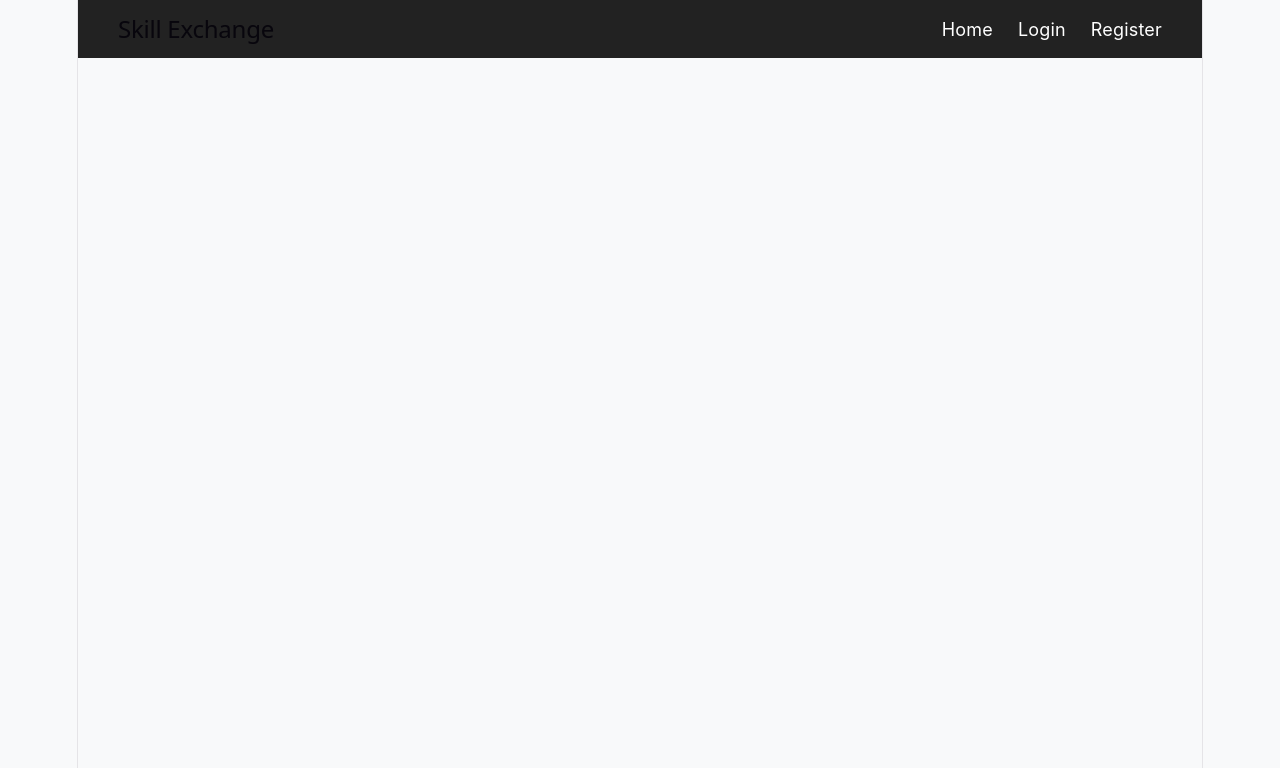
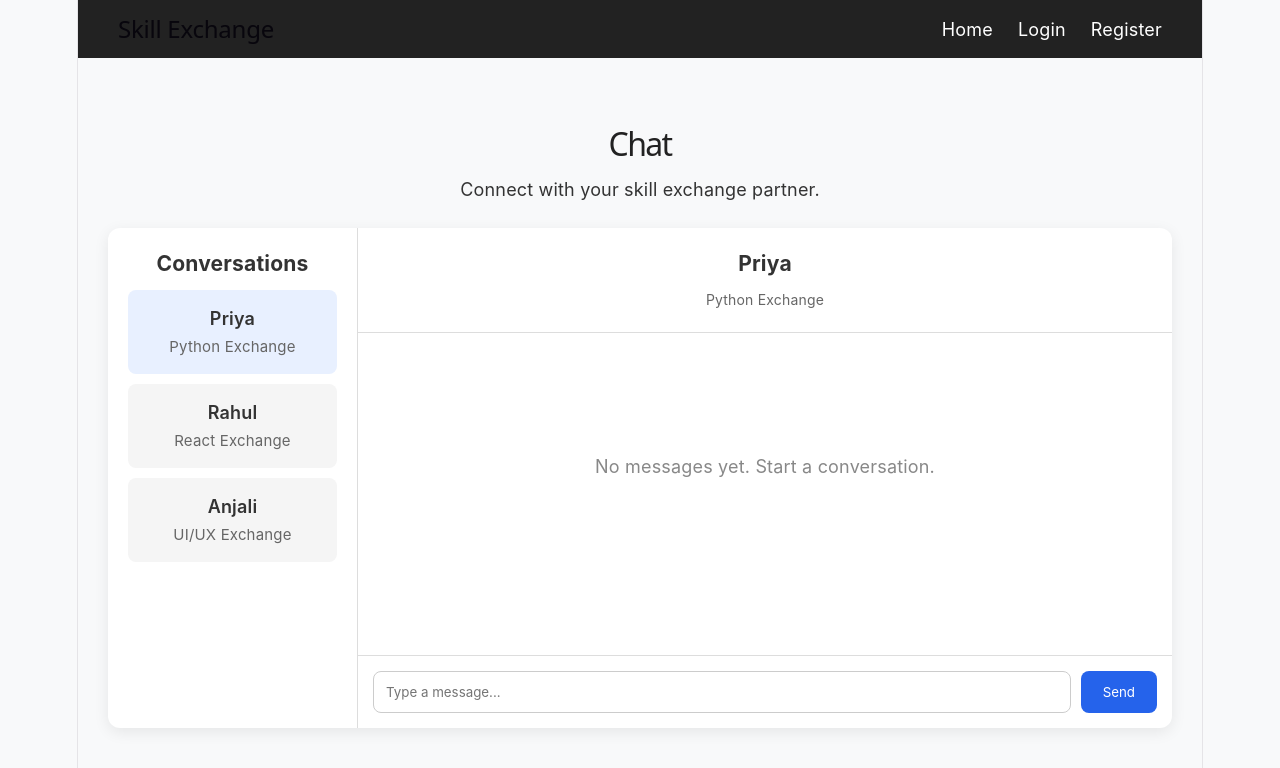
Before and after one commit to vijsanya27-afk/DEVOPS-2026-CS-E-15, a React (Vite) app: page /exchange/chat in a window 1280 px wide. Shown: the top 768 px of the page. Built offline with nearby package versions, Linux system fonts and the light colour scheme.

Commit message:
Day 8: Register + skills + chat shell

```diff
--- a/src/App.jsx
+++ b/src/App.jsx
@@ -11,7 +11,7 @@ import Profile from "./pages/Profile";
 import Skills from "./pages/Skills";
 import Search from "./pages/Search";
 import Reviews from "./pages/Reviews";
-
+import Chat from "./exchange/pages/Chat";
 import Requests from "./exchange/pages/Requests";
 import ExchangeHome from "./exchange/pages/ExchangeHome";
 import ExchangeRequest from "./exchange/pages/ExchangeRequest";
@@ -41,6 +41,7 @@ function App() {
         <Route path="/exchange/request" element={<ExchangeRequest />} />
         <Route path="/exchange/history" element={<ExchangeHistory />} />
         <Route path="/exchange/status" element={<ExchangeStatus />} />
+        <Route path="/exchange/chat" element={<Chat />} />
         </Routes>
     </BrowserRouter>
   );
--- /dev/null
+++ b/src/exchange/pages/Chat.css
@@ -0,0 +1,146 @@
+.chat-page {
+    padding: 30px;
+  }
+
+  .chat-header {
+    margin-bottom: 25px;
+  }
+
+  .chat-header h1 {
+    margin-bottom: 8px;
+  }
+
+  .chat-container {
+    display: grid;
+    grid-template-columns: 250px 1fr;
+    min-height: 500px;
+    background: #ffffff;
+    border-radius: 12px;
+    overflow: hidden;
+    box-shadow: 0 4px 15px rgba(0, 0, 0, 0.08);
+  }
+
+  .chat-users {
+    padding: 20px;
+    border-right: 1px solid #ddd;
+  }
+
+  .chat-user {
+    padding: 15px;
+    margin-top: 10px;
+    border-radius: 8px;
+    cursor: pointer;
+    background: #f5f5f5;
+  }
+
+  .chat-user.active {
+    background: #e8f0ff;
+  }
+
+  .chat-user span {
+    display: block;
+    font-weight: 600;
+  }
+
+  .chat-user small {
+    color: #666;
+  }
+
+  .chat-box {
+    display: flex;
+    flex-direction: column;
+  }
+
+  .chat-box-header {
+    padding: 20px;
+    border-bottom: 1px solid #ddd;
+  }
+
+  .chat-box-header h3 {
+    margin: 0 0 5px;
+  }
+
+  .chat-box-header span {
+    color: #666;
+    font-size: 14px;
+  }
+
+  .messages {
+    flex: 1;
+    padding: 20px;
+    min-height: 300px;
+  }
+
+  .empty-chat {
+    text-align: center;
+    color: #888;
+    margin-top: 100px;
+  }
+
+  .message {
+    max-width: 70%;
+    margin-bottom: 12px;
+    padding: 10px 14px;
+    border-radius: 10px;
+    background: #e8f0ff;
+  }
+
+  .message span {
+    font-size: 12px;
+    font-weight: 600;
+  }
+
+  .message p {
+    margin: 5px 0 0;
+  }
+
+  .own-message {
+    margin-left: auto;
+  }
+
+  .message-form {
+    display: flex;
+    gap: 10px;
+    padding: 15px;
+    border-top: 1px solid #ddd;
+  }
+
+  .message-form input {
+    flex: 1;
+    padding: 12px;
+    border: 1px solid #ccc;
+    border-radius: 8px;
+  }
+
+  .message-form button {
+    padding: 12px 22px;
+    border: none;
+    border-radius: 8px;
+    cursor: pointer;
+    background: #2563eb;
+    color: white;
+  }
+
+  @media (max-width: 700px) {
+    .chat-container {
+      grid-template-columns: 1fr;
+    }
+
+    .chat-users {
+      border-right: none;
+      border-bottom: 1px solid #ddd;
+    }
+
+    .message-form {
+      flex-direction: column;
+    }
+  }
+  .chat-header h1 {
+    color: #222 !important;
+    font-size: 32px;
+    margin-bottom: 8px;
+  }
+
+  .chat-header p {
+    color: #333 !important;
+  }
--- /dev/null
+++ b/src/exchange/pages/Chat.jsx
@@ -0,0 +1,144 @@
+import { useState } from "react";
+import ExchangeLayout from "../components/ExchangeLayout";
+import "./Chat.css";
+
+function Chat() {
+  const [message, setMessage] = useState("");
+  const [messages, setMessages] = useState([]);
+
+  const [selectedUser, setSelectedUser] = useState({
+    name: "Priya",
+    skill: "Python Exchange",
+  });
+
+  const handleSend = (e) => {
+    e.preventDefault();
+
+    if (!message.trim()) {
+      return;
+    }
+
+    setMessages((prev) => [
+      ...prev,
+      {
+        id: Date.now(),
+        text: message,
+        sender: "You",
+      },
+    ]);
+
+    setMessage("");
+  };
+
+  return (
+    <ExchangeLayout>
+      <div className="chat-page">
+
+        <div className="chat-header">
+          <h1>Chat</h1>
+          <p>Connect with your skill exchange partner.</p>
+        </div>
+
+        <div className="chat-container">
+
+          {/* Conversations */}
+          <div className="chat-users">
+            <h3>Conversations</h3>
+
+            <div
+              className={`chat-user ${
+                selectedUser.name === "Priya" ? "active" : ""
+              }`}
+              onClick={() =>
+                setSelectedUser({
+                  name: "Priya",
+                  skill: "Python Exchange",
+                })
+              }
+            >
+              <span>Priya</span>
+              <small>Python Exchange</small>
+            </div>
+
+            <div
+              className={`chat-user ${
+                selectedUser.name === "Rahul" ? "active" : ""
+              }`}
+              onClick={() =>
+                setSelectedUser({
+                  name: "Rahul",
+                  skill: "React Exchange",
+                })
+              }
+            >
+              <span>Rahul</span>
+              <small>React Exchange</small>
+            </div>
+
+            <div
+              className={`chat-user ${
+                selectedUser.name === "Anjali" ? "active" : ""
+              }`}
+              onClick={() =>
+                setSelectedUser({
+                  name: "Anjali",
+                  skill: "UI/UX Exchange",
+                })
+              }
+            >
+              <span>Anjali</span>
+              <small>UI/UX Exchange</small>
+            </div>
+          </div>
+
+          {/* Chat Box */}
+          <div className="chat-box">
+
+            <div className="chat-box-header">
+              <h3>{selectedUser.name}</h3>
+              <span>{selectedUser.skill}</span>
+            </div>
+
+            <div className="messages">
+              {messages.length === 0 ? (
+                <p className="empty-chat">
+                  No messages yet. Start a conversation.
+                </p>
+              ) : (
+                messages.map((msg) => (
+                  <div
+                    className="message own-message"
+                    key={msg.id}
+                  >
+                    <span>{msg.sender}</span>
+                    <p>{msg.text}</p>
+                  </div>
+                ))
+              )}
+            </div>
+
+            {/* Message Form */}
+            <form
+              className="message-form"
+              onSubmit={handleSend}
+            >
+              <input
+                type="text"
+                value={message}
+                onChange={(e) => setMessage(e.target.value)}
+                placeholder="Type a message..."
+              />
+
+              <button type="submit">
+                Send
+              </button>
+            </form>
+
+          </div>
+        </div>
+      </div>
+    </ExchangeLayout>
+  );
+}
+
+export default Chat;
```
